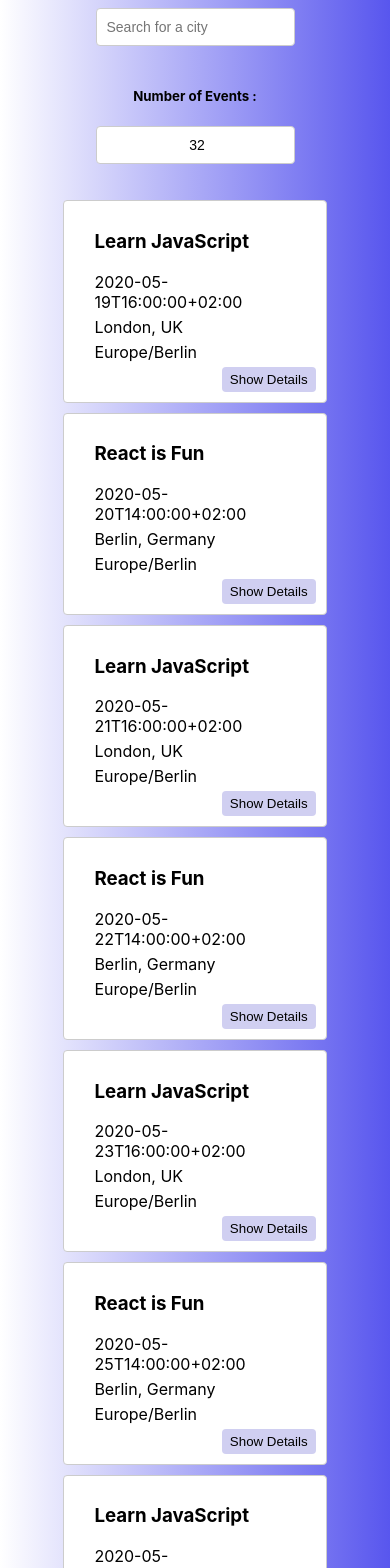
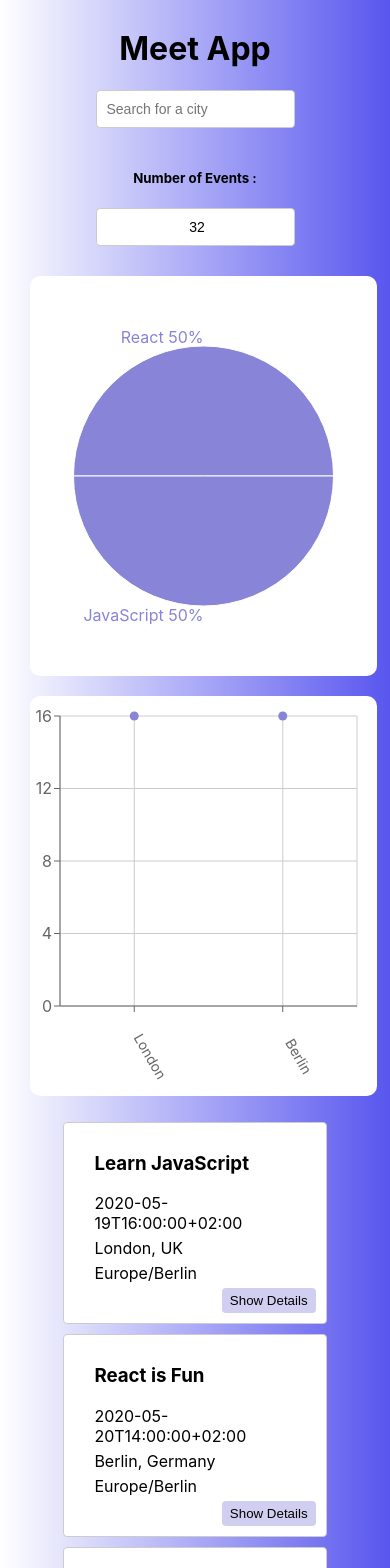
Before and after one commit to philippeducasse/Meet, a React (Create React App) app: page / in a window 390 px wide. Shown: the top 1568 px of the page. Built offline with nearby package versions, Linux system fonts and the light colour scheme; what atatus-spa would draw is missing.

Commit message:
added data visualisation

```diff
--- a/package.json
+++ b/package.json
@@ -8,9 +8,11 @@
     "@testing-library/react": "^13.4.0",
     "@testing-library/user-event": "^14.4.3",
     "atatus-spa": "^4.5.0",
+    "nprogress": "^0.2.0",
     "react": "^18.2.0",
     "react-dom": "^18.2.0",
     "react-scripts": "5.0.1",
+    "recharts": "^2.7.2",
     "web-vitals": "^2.1.4",
     "workbox-background-sync": "^6.6.0",
     "workbox-broadcast-update": "^6.6.0",
--- a/src/App.css
+++ b/src/App.css
@@ -123,3 +123,22 @@
   width: 250px;
   z-index: 1000;
 }
+.recharts-responsive-container{
+  background-color: #fff;
+  border-radius: 10px;
+  color: black;
+}
+
+.charts-container{
+  display: grid;
+  grid-template-columns: 1fr 1fr;
+}
+
+@media (max-width: 768px) {
+  .charts-container{
+    grid-template-columns: 1fr;
+  }
+  .recharts-responsive-container{
+    margin: 10px;
+  }
+}
--- a/src/App.js
+++ b/src/App.js
@@ -4,15 +4,19 @@
 import { useState, useEffect } from 'react';
 import { getEvents, extractLocations } from './api';
 import './App.css';
-import { InfoAlert, ErrorAlert } from './components/Alert';
+import { InfoAlert, ErrorAlert, WarningAlert } from './components/Alert';
+import CityEventsChart from './CityEventsChart';
+import EventGenreChart from './EventGenreChart';
+
 
 const App = () => {
   const [events, setEvents] = useState([]);
   const [currentNOE, setCurrentNOE] = useState(32);
   const [allLocations, setAllLocations] = useState([]);
   const [currentCity, setCurrentCity] = useState(['See all cities']);
-  const [infoAlert, setInfoAlert] = useState(""); // represents the text that will be displayed in the infoalert
-  const [errorAlert, setErrorAlert] = useState("");
+  const [infoAlert, setInfoAlert] = useState(''); // represents the text that will be displayed in the infoalert
+  const [errorAlert, setErrorAlert] = useState('');
+  const [warningAlert, setWarningAlert] = useState('');
 
   const fetchData = async () => {
     const allEvents = await getEvents();
@@ -24,18 +28,31 @@
   }
 
   useEffect(() => {
+    if (navigator.onLine) {
+      // set the warning alert message to an empty string ''
+      setWarningAlert('');
+    } else {
+      // set the warning alert message to a non-empty string
+      setWarningAlert('Warning: you are currently offline. The data loaded has been retrieved from your cache file, and thus may not be up to date.')
+    }
     fetchData();
   }, [currentCity, currentNOE]);
 
 
   return (
     <div className="App">
+      <h1>Meet App</h1>
       <div className="alerts-container">
         {infoAlert.length ? <InfoAlert text = {infoAlert} /> : null}
         {errorAlert.length ? <ErrorAlert text = {errorAlert} /> : null}
+        {warningAlert.length ? <WarningAlert text = {warningAlert} /> : null}
       </div>
       <CitySearch allLocations={allLocations} setCurrentCity={setCurrentCity} setInfoAlert={setInfoAlert}/>
       <NumberOfEvents setCurrentNOE={setCurrentNOE} setErrorAlert={setErrorAlert} />
+      <div className='charts-container'>
+          <EventGenreChart events = {events}/>
+          <CityEventsChart allLocations = {allLocations} events = {events}/>
+      </div>
       <EventList events={events} />
     </div>
   );
--- /dev/null
+++ b/src/CityEventsChart.js
@@ -0,0 +1,49 @@
+import { useState, useEffect } from "react";
+import {
+    ScatterChart,
+    Scatter,
+    XAxis, YAxis,
+    CartesianGrid,
+    Tooltip,
+    ResponsiveContainer
+  } from 'recharts';
+
+  const CityEventsChart = ({allLocations, events}) => {
+
+    const [data, setData] = useState([]);
+    useEffect(() => {
+        setData(getData());
+    }, [`${events}`]); // re-executes useEffect everytime the events array is changed
+
+    const getData = () => {
+        const data = allLocations.map((location) => {
+            const count = events.filter((event) => event.location === location).length
+            // regular exporession to select for commas or hyphons
+            const city =  location.split((/, | - /))[0]; // this creates a new array ["CITY", "COUNTRY"]. [0] indicates that we only want to keep the city value
+            return {city, count};
+        })
+        return data;
+    };
+    return (
+        <ResponsiveContainer width="99%" height={400}>
+          <ScatterChart
+            margin={{
+              top: 20,
+              right: 20,
+              bottom: 60,
+              left: -30,
+            }}
+          >
+            <CartesianGrid />
+            <XAxis
+            type="category" dataKey= "city" name="City" angle={60} interval={0} tick={{ dx: 20, dy: 40, fontSize: 14 }}
+            />
+            <YAxis type="number" dataKey="count" name="Number of events" allowDecimals={false} />
+            <Tooltip cursor={{ strokeDasharray: '3 3' }} />
+            <Scatter name="A school" data={data} fill="#8884d8" />
+          </ScatterChart>
+        </ResponsiveContainer>
+      );
+    }
+
+  export default CityEventsChart;
--- /dev/null
+++ b/src/EventGenreChart.js
@@ -0,0 +1,64 @@
+import { useState, useEffect } from "react";
+import {
+    PieChart,
+    Pie,
+    ResponsiveContainer
+  } from 'recharts';
+
+const EventGenreChart = ({events}) => {
+
+    const [data, setData] = useState([]);
+
+    const genres = ['React', 'JavaScript', 'Node', 'jQuery', 'Angular'];
+
+    useEffect(() => {
+        setData(getData());
+    }, [`${events}`]);
+
+
+    const getData = () => {
+        const data = genres.map((genre) => {
+            const filteredEvents = events.filter((event) => event.summary.includes(genre));
+            return {
+                name: genre,
+                value: filteredEvents.length
+            };
+        })
+        return data;
+    };
+
+    const renderCustomizedLabel = ({ cx, cy, midAngle, outerRadius, percent, index }) => {
+      const RADIAN = Math.PI / 180;
+      const radius = outerRadius;
+      const x = cx + radius * Math.cos(-midAngle * RADIAN) * 1.07;
+      const y = cy + radius * Math.sin(-midAngle * RADIAN) * 1.07;
+      return percent ? (
+        <text
+          x={x}
+          y={y}
+          fill="#8884d8"
+          textAnchor={x > cx ? 'start' : 'end'}
+          dominantBaseline="central"
+        >
+          {`${genres[index]} ${(percent * 100).toFixed(0)}%`}
+        </text>
+      ) : null;
+    };
+
+    return (
+      <ResponsiveContainer width="99%" height={400}>
+        <PieChart>
+          <Pie
+            data={data}
+            dataKey="value"
+            fill="#8884d8"
+            labelLine={false}
+            label = {renderCustomizedLabel}
+            outerRadius={130}
+          />
+        </PieChart>
+      </ResponsiveContainer>
+    );
+}
+
+export default EventGenreChart;
--- a/src/api.js
+++ b/src/api.js
@@ -1,4 +1,5 @@
 import mockData from './MockData';
+import NProgress from "nprogress";
 
 /**
  *
@@ -47,8 +48,18 @@
 };
 
 export const getEvents = async () => {
-  if(window.location.href.startsWith('http://localhost')){
-  return mockData;
+  NProgress.start();
+
+  if (window.location.href.startsWith("http://localhost")) {
+    NProgress.done();
+    return mockData;
+  }
+
+  if (!navigator.onLine) {
+    const events = localStorage.getItem("lastEvents");
+    NProgress.done();
+
+    return events?JSON.parse(events):[];
   }
 
   const token = await getAccessToken();
@@ -59,6 +70,8 @@
     const response = await fetch(url);
     const result = await response.json();
     if (result){
+      NProgress.done();
+      localStorage.setItem("lastEvents", JSON.stringify(result.events));
       return result.events;
     } else return null;
     }
--- a/src/components/Alert.js
+++ b/src/components/Alert.js
@@ -46,4 +46,13 @@
         this.bgColor = '#fedada';
     }
 }
-export { InfoAlert, ErrorAlert };
+
+class WarningAlert extends Alert {
+    constructor(props) {
+        super(props);
+        this.color = 'black';
+        this.bgColor = '#ffff00'; // yellow
+    }
+}
+
+export { InfoAlert, ErrorAlert, WarningAlert };
```
Also changed, not shown: src/setupTests.js (+17 -0 lines), 1 other file (tests, documents, lock files or other folders).
